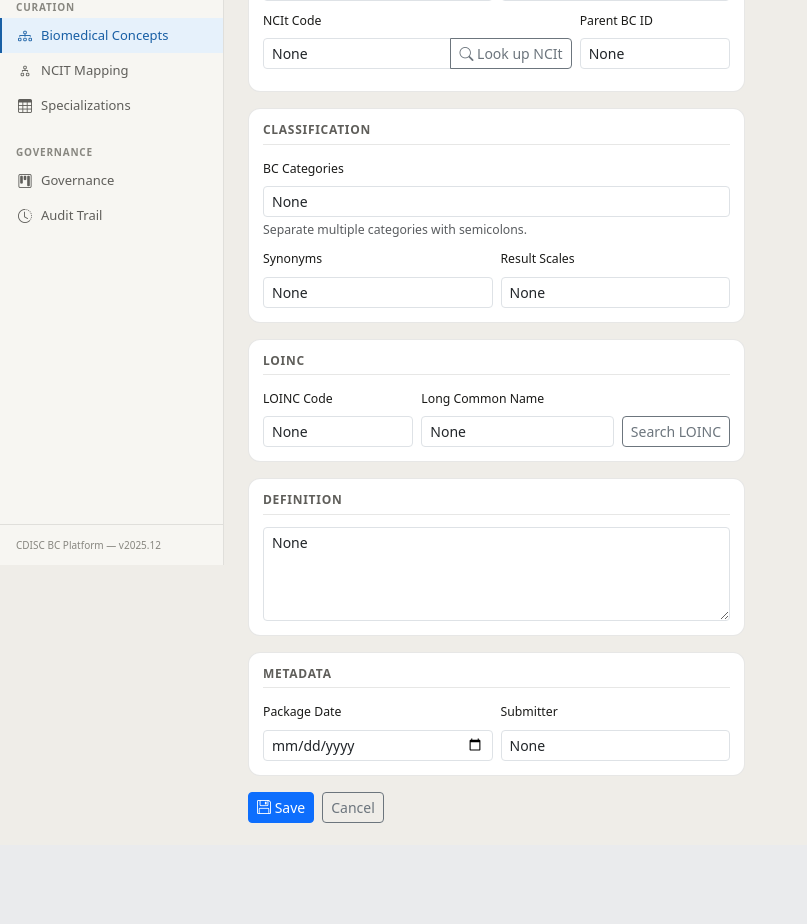
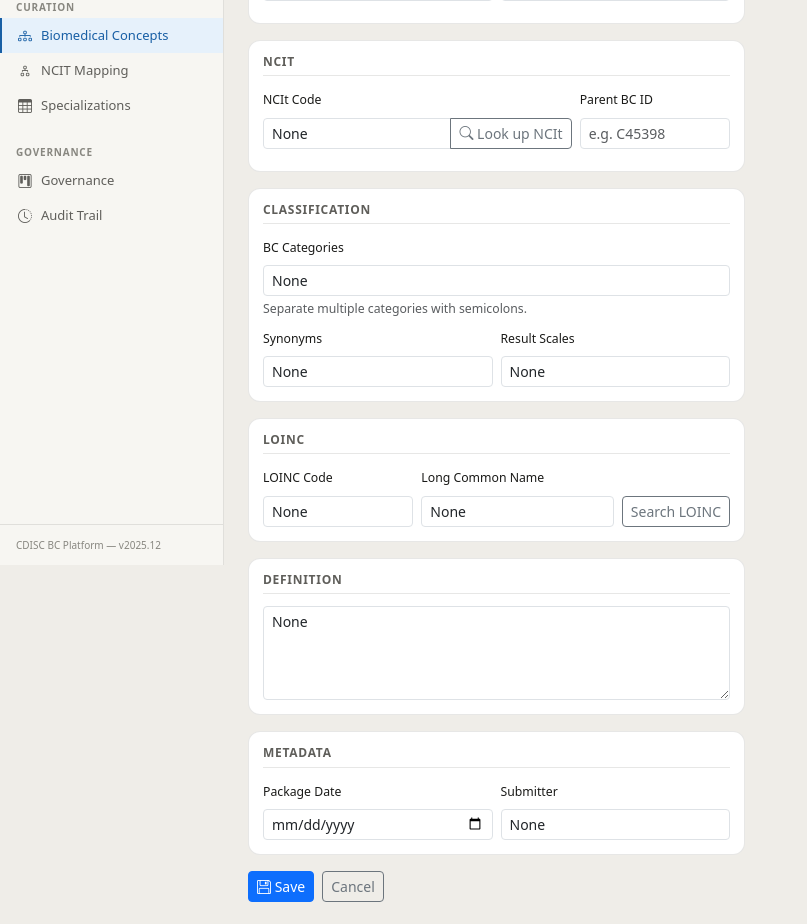
Before and after one commit to pendingintent/cdisc-concept-curation, a Flask app: page /bc/new in a window 1280 px wide. Shown: the part 235-1159 px from the top of the page, without its empty margins (0-807 px from the left). Before the commit the page ends 1058 px from the top, so only its background shows below. Run offline with Flask 3, Linux system fonts and the light colour scheme; some libraries are stand-ins or nearby versions.

Commit message:
Fixced NCIt search issues and improved display

```diff
--- a/routes/bc.py
+++ b/routes/bc.py
@@ -1,5 +1,4 @@
 import json
-from concurrent.futures import ThreadPoolExecutor
 from flask import Blueprint, render_template, request, redirect, url_for, flash, Response
 from models.bc import BiomedicalConcept, DataElementConcept
 from models.audit import AuditLog
@@ -37,6 +36,12 @@ def index():
 @bp.route("/new")
 def new_bc():
     bc = BiomedicalConcept()
+    ncit_code = request.args.get("ncit_code", "").strip()
+    if ncit_code:
+        bc.bc_id = ncit_code
+        bc.ncit_code = ncit_code
+        bc.short_name = request.args.get("ncit_name", "").strip()
+        bc.definition = request.args.get("ncit_definition", "").strip()
     return render_template(
         "bc_detail.html",
         bc=bc,
@@ -128,7 +133,6 @@ def detail(bc_id):
         is_new=False,
         loinc_data=loinc_data,
         ncit_data=ncit_data,
-        needs_loinc_fetch=not loinc_data and bool(bc.code),
         needs_ncit_fetch=not ncit_data and bool(bc.ncit_code),
         page_title=bc.short_name,
     )
@@ -142,35 +146,19 @@ def fetch_metadata(bc_id):
 
     bc = BiomedicalConcept.query.get_or_404(bc_id)
 
-    def _fetch_loinc():
-        results = LoincApiClient().search(bc.code, size=1)
-        return results[0] if results and not results[0].get("error") else {}
-
     def _fetch_ncit():
         result = NCItApiClient().get_concept(bc.ncit_code)
         return result if not result.get("error") else {}
 
-    loinc_data = {}
     ncit_data = {}
-    with ThreadPoolExecutor(max_workers=2) as ex:
-        loinc_future = ex.submit(_fetch_loinc) if bc.code else None
-        ncit_future = ex.submit(_fetch_ncit) if bc.ncit_code else None
-        if loinc_future:
-            loinc_data = loinc_future.result()
-        if ncit_future:
-            ncit_data = ncit_future.result()
+    if bc.ncit_code:
+        ncit_data = _fetch_ncit()
 
-    changed = False
-    if loinc_data and not bc.loinc_metadata:
-        bc.loinc_metadata = json.dumps(loinc_data)
-        changed = True
     if ncit_data and not bc.ncit_metadata:
         bc.ncit_metadata = json.dumps(ncit_data)
-        changed = True
-    if changed:
         db.session.commit()
 
-    return jsonify(loinc=loinc_data, ncit=ncit_data)
+    return jsonify(ncit=ncit_data)
 
 
 @bp.route("/", methods=["POST"])
--- a/static/js/main.js
+++ b/static/js/main.js
@@ -97,7 +97,7 @@
       }
 
       lookupBtn.disabled = true;
-      lookupBtn.textContent = 'Searching…';
+      lookupBtn.innerHTML = '<span class="spinner-border spinner-border-sm" aria-hidden="true"></span> Searching…';
 
       try {
         const url = new URL('/ncit/search', window.location.origin);
@@ -120,7 +120,7 @@
         console.error('NCIt lookup error:', err);
       } finally {
         lookupBtn.disabled = false;
-        lookupBtn.textContent = 'Look up NCIt';
+        lookupBtn.innerHTML = '<i class="bi bi-search" aria-hidden="true"></i> Look up NCIt';
       }
     });
   }
@@ -177,6 +177,11 @@
         if (panel) panel.classList.add('d-none');
 
         // Fetch full concept detail and render the NCIt metadata grid
+        const metaDisplay = document.getElementById('ncit-meta-display');
+        if (metaDisplay) {
+          metaDisplay.innerHTML = '<span class="spinner-border spinner-border-sm me-1" aria-hidden="true"></span> Loading…';
+          metaDisplay.classList.remove('d-none');
+        }
         try {
           const url = new URL(`/ncit/concept/${encodeURIComponent(code)}`, window.location.origin);
           const response = await fetch(url.toString(), { headers: { 'Accept': 'application/json' } });
@@ -185,8 +190,11 @@
             renderNcitMetaDisplay(data);
             const metaInput = document.getElementById('ncit_metadata');
             if (metaInput) metaInput.value = JSON.stringify(data);
+          } else {
+            if (metaDisplay) metaDisplay.innerHTML = '<p class="text-danger small mb-0">Failed to load concept detail.</p>';
           }
         } catch (err) {
+          if (metaDisplay) metaDisplay.innerHTML = '<p class="text-danger small mb-0">Error loading concept detail.</p>';
           console.error('NCIt concept detail fetch error:', err);
         }
       });
@@ -195,47 +203,61 @@
 
   /**
    * Populates #ncit-meta-display grid with fields from a selected NCIt concept.
-   * Fields: code, preferred_name, synonyms, definitions, parents, semantic_type.
+   * Also populates parent_bc_id from the first parent code.
    */
   function renderNcitMetaDisplay(item) {
     var display = document.getElementById('ncit-meta-display');
     if (!display) return;
 
     var fields = [
-      { key: 'code',          label: 'Code' },
-      { key: 'preferred_name',label: 'Preferred Name' },
-      { key: 'synonyms',      label: 'Source Synonyms' },
-      { key: 'definitions',   label: 'Definitions' },
-      { key: 'parents',       label: 'Parent Concepts' },
-      { key: 'semantic_type', label: 'Semantic Type' },
+      { key: 'preferred_name', label: 'Preferred Name' },
+      { key: 'synonyms',       label: 'Synonyms' },
+      { key: 'definition',     label: 'Description' },
+      { key: 'parents',        label: 'Parent Concepts' },
+      { key: 'children',       label: 'Children' },
+      { key: 'definitions',    label: 'References' },
+      { key: 'semantic_type',  label: 'Semantic Type' },
     ];
 
-    var html = fields.filter(function (f) {
+    var items = fields.filter(function (f) {
       var v = item[f.key];
       return v && (!Array.isArray(v) || v.length > 0);
     }).map(function (f) {
       var v = item[f.key];
       var text;
       if (f.key === 'definitions') {
-        text = v.map(function (d) { return d.definition || ''; }).filter(Boolean).join('; ');
-      } else if (f.key === 'parents') {
-        text = v.map(function (p) { return `${p.name} (${p.code})`; }).join('; ');
+        text = v.map(function (d) { return '[' + (d.source || '') + '] ' + (d.definition || ''); }).filter(Boolean).join('; ');
+      } else if (f.key === 'parents' || f.key === 'children') {
+        text = v.map(function (p) { return p.name + ' (' + p.code + ')'; }).join('; ');
       } else if (Array.isArray(v)) {
         text = v.join('; ');
       } else {
         text = String(v);
       }
-      return `<div class="loinc-meta-item">
-        <span class="loinc-meta-label">${escapeHtml(f.label)}</span>
-        <span class="loinc-meta-value">${escapeHtml(text)}</span>
-      </div>`;
-    }).join('');
+      return '<div class="loinc-meta-item">' +
+        '<span class="loinc-meta-label">' + escapeHtml(f.label) + '</span>' +
+        '<span class="loinc-meta-value">' + escapeHtml(text) + '</span>' +
+        '</div>';
+    });
 
-    // Replace inner content but keep the section heading
-    var heading = display.querySelector('.form-section-title');
-    display.innerHTML = (heading ? heading.outerHTML : '<h2 class="form-section-title">NCIt</h2>') +
-      '<div class="loinc-meta-grid">' + html + '</div>';
-    display.classList.toggle('d-none', !html);
+    // NCIt browser link
+    if (item.reference) {
+      items.push('<div class="loinc-meta-item">' +
+        '<span class="loinc-meta-label">NCIt Link</span>' +
+        '<span class="loinc-meta-value"><a href="' + escapeHtml(item.reference) + '" target="_blank" rel="noopener">View in NCIt Browser</a></span>' +
+        '</div>');
+    }
+
+    display.innerHTML = items.length
+      ? '<div class="loinc-meta-grid mt-2">' + items.join('') + '</div>'
+      : '';
+    display.classList.toggle('d-none', !items.length);
+
+    // Populate parent_bc_id from first parent code
+    var parentInput = document.getElementById('parent_bc_id');
+    if (parentInput && !parentInput.value.trim() && Array.isArray(item.parents) && item.parents.length > 0) {
+      parentInput.value = item.parents[0].code || '';
+    }
   }
 
   /* ─────────────────────────────────────────────
@@ -450,18 +472,36 @@
           <button type="button"
                   class="btn btn-sm btn-primary use-ncit-in-search-btn"
                   data-code="${safeCode}"
-                  data-name="${safeName}">
+                  data-name="${safeName}"
+                  data-definition="${safeDef}">
             Use this concept
           </button>
         </div>
       `;
     }).join('');
 
-    // "Use this concept" — navigates to a new BC pre-filled with the NCIt code
+    // "Use this concept" — fetches full concept detail, stores in sessionStorage, then navigates
     container.querySelectorAll('.use-ncit-in-search-btn').forEach(function (btn) {
-      btn.addEventListener('click', function () {
-        const code = encodeURIComponent(btn.dataset.code || '');
-        window.location.href = `/bc/new?ncit_code=${code}`;
+      btn.addEventListener('click', async function () {
+        const code = btn.dataset.code || '';
+        const name = btn.dataset.name || '';
+        const def  = btn.dataset.definition || '';
+
+        btn.disabled = true;
+        btn.innerHTML = '<span class="spinner-border spinner-border-sm" aria-hidden="true"></span> Loading…';
+
+        try {
+          const url = new URL(`/ncit/concept/${encodeURIComponent(code)}`, window.location.origin);
+          const response = await fetch(url.toString(), { headers: { 'Accept': 'application/json' } });
+          if (response.ok) {
+            const data = await response.json();
+            sessionStorage.setItem('pendingNcitConcept', JSON.stringify(data));
+          }
+        } catch (err) {
+          console.error('NCIt concept prefetch error:', err);
+        }
+
+        window.location.href = `/bc/new?ncit_code=${encodeURIComponent(code)}&ncit_name=${encodeURIComponent(name)}&ncit_definition=${encodeURIComponent(def)}`;
       });
     });
   }
@@ -737,11 +777,36 @@
   }
 
   /* ─────────────────────────────────────────────
+     Pending NCIt concept: auto-populate on new BC
+     page when navigated from the NCIt search page.
+  ───────────────────────────────────────────── */
+  function initPendingNcitConcept() {
+    var raw = sessionStorage.getItem('pendingNcitConcept');
+    if (!raw) return;
+
+    var ncitCodeInput = document.getElementById('ncit_code');
+    var metaDisplay = document.getElementById('ncit-meta-display');
+    // Only consume on a page that has the NCIt metadata display (i.e. bc_detail)
+    if (!metaDisplay || !ncitCodeInput) return;
+
+    sessionStorage.removeItem('pendingNcitConcept');
+
+    var data;
+    try { data = JSON.parse(raw); } catch (e) { return; }
+
+    renderNcitMetaDisplay(data);
+
+    var metaInput = document.getElementById('ncit_metadata');
+    if (metaInput) metaInput.value = JSON.stringify(data);
+  }
+
+  /* ─────────────────────────────────────────────
      Init all modules on DOM ready
   ───────────────────────────────────────────── */
   document.addEventListener('DOMContentLoaded', function () {
     initFlashDismiss();
     initFileUpload();
+    initPendingNcitConcept();
     initNcitLookup();
     initLoincLookup();
     initDecTable();
--- a/templates/bc_detail.html
+++ b/templates/bc_detail.html
@@ -1,6 +1,4 @@
 {% extends "base.html" %}
-
-{% set is_new = bc is not defined or bc is none or not bc.bc_id %}
 
 {% block title %}
   {% if is_new %}New BC{% else %}{{ bc.short_name }}{% endif %} — CDISC BC Curation
@@ -75,8 +73,23 @@
                    required>
           </div>
         </div>
+      </div>
+
+      <!-- NCIt section -->
+      <input type="hidden" id="ncit_metadata" name="ncit_metadata" value="{{ bc.ncit_metadata if bc and bc.ncit_metadata else '' }}">
+      <div class="bc-card bc-card-sm mb-0 mt-3">
+        <h2 class="form-section-title">
+          NCIt
+          {% if needs_ncit_fetch %}
+          <span id="ncit-loading-indicator" class="small fw-normal text-muted ms-2">
+            <span class="spinner-border spinner-border-sm" role="status" aria-hidden="true"></span> Loading…
+          </span>
+          {% endif %}
+        </h2>
+
+        <!-- NCIt Code + lookup -->
         <div class="row g-2 mb-2">
-          <div class="col-8">
+          <div class="col">
             <label for="ncit_code" class="form-label small">NCIt Code</label>
             <div class="input-group input-group-sm">
               <input type="text" id="ncit_code" name="ncit_code" class="form-control"
@@ -91,7 +104,7 @@
           <div class="col-4">
             <label for="parent_bc_id" class="form-label small">Parent BC ID</label>
             <input type="text" id="parent_bc_id" name="parent_bc_id" class="form-control form-control-sm"
-                   value="{{ bc.parent_bc_id if bc else '' }}"
+                   value="{{ bc.parent_bc_id or '' }}"
                    placeholder="e.g. C45398">
           </div>
         </div>
@@ -108,29 +121,20 @@
             <div id="ncit-results-container"></div>
           </div>
         </div>
-      </div>
 
-      <!-- NCIt metadata section -->
-      <input type="hidden" id="ncit_metadata" name="ncit_metadata" value="{{ bc.ncit_metadata if bc and bc.ncit_metadata else '' }}">
-      <div id="ncit-meta-display" class="bc-card bc-card-sm mb-0 mt-3{% if not ncit_data and not needs_ncit_fetch %} d-none{% endif %}">
-        <h2 class="form-section-title">
-          NCIt
-          {% if needs_ncit_fetch %}
-          <span id="ncit-loading-indicator" class="small fw-normal text-muted ms-2">
-            <span class="spinner-border spinner-border-sm" role="status" aria-hidden="true"></span> Loading…
-          </span>
-          {% endif %}
-        </h2>
+        <!-- NCIt metadata display -->
+        <div id="ncit-meta-display"{% if not ncit_data and not needs_ncit_fetch %} class="d-none"{% endif %}>
           {% if ncit_data %}
           {% set ncit_fields = [
-          ('code',          'Code'),
-          ('preferred_name','Preferred Name'),
-          ('synonyms',      'Source Synonyms'),
-          ('definitions',   'Definitions'),
-          ('parents',       'Parent Concepts'),
-          ('semantic_type', 'Semantic Type'),
+            ('preferred_name', 'Preferred Name'),
+            ('synonyms',       'Synonyms'),
+            ('definition',     'Description'),
+            ('parents',        'Parent Concepts'),
+            ('children',       'Children'),
+            ('definitions',    'References'),
+            ('semantic_type',  'Semantic Type'),
           ] %}
-        <div class="loinc-meta-grid">
+          <div class="loinc-meta-grid mt-2">
             {% for key, label in ncit_fields %}
             {% set val = ncit_data.get(key) %}
             {% if val %}
@@ -139,8 +143,8 @@
               <span class="loinc-meta-value">
                 {% if val is iterable and val is not string %}
                   {% if key == 'definitions' %}
-                  {% for d in val %}{{ d.definition }}{% if not loop.last %}; {% endif %}{% endfor %}
-                {% elif key == 'parents' %}
+                    {% for d in val %}[{{ d.source }}] {{ d.definition }}{% if not loop.last %}; {% endif %}{% endfor %}
+                  {% elif key in ('parents', 'children') %}
                     {% for p in val %}{{ p.name }} ({{ p.code }}){% if not loop.last %}; {% endif %}{% endfor %}
                   {% else %}
                     {{ val | join('; ') }}
@@ -152,8 +156,17 @@
             </div>
             {% endif %}
             {% endfor %}
+            {% if ncit_data.get('reference') %}
+            <div class="loinc-meta-item">
+              <span class="loinc-meta-label">NCIt Link</span>
+              <span class="loinc-meta-value">
+                <a href="{{ ncit_data.reference }}" target="_blank" rel="noopener">View in NCIt Browser</a>
+              </span>
             </div>
             {% endif %}
+          </div>
+          {% endif %}
+        </div>
       </div>
 
       <!-- Classification section -->
@@ -375,45 +388,29 @@
 {% endblock %}
 
 {% block extra_js %}
-{% if bc.bc_id and (needs_loinc_fetch or needs_ncit_fetch) %}
+{% if bc.bc_id and needs_ncit_fetch %}
 <script>
 (function () {
-  const LOINC_FIELDS = [
-    ['LONG_COMMON_NAME', 'Long Common Name'],
-    ['SHORTNAME', 'Short Name'],
-    ['COMPONENT', 'Component'],
-    ['PROPERTY', 'Property'],
-    ['METHOD_TYP', 'Method Type'],
-    ['units', 'Units'],
-    ['datatype', 'Data Type'],
-    ['CONSUMER_NAME', 'Consumer Name'],
-    ['RELATEDNAMES2', 'Related Names'],
-    ['AnswerLists', 'Answer Lists'],
-    ['isCopyrighted', 'Is Copyrighted'],
-    ['containsCopyrighted', 'Contains Copyrighted'],
-    ['EXTERNAL_COPYRIGHT_NOTICE', 'Copyright Notice'],
-    ['EXTERNAL_COPYRIGHT_LINK', 'Copyright Link'],
-  ];
-
   const NCIT_FIELDS = [
-    ['code', 'Code'],
     ['preferred_name', 'Preferred Name'],
-    ['synonyms', 'Source Synonyms'],
-    ['definitions', 'Definitions'],
-    ['parents', 'Parent Concepts'],
-    ['semantic_type', 'Semantic Type'],
+    ['synonyms',       'Synonyms'],
+    ['definition',     'Description'],
+    ['parents',        'Parent Concepts'],
+    ['children',       'Children'],
+    ['definitions',    'References'],
+    ['semantic_type',  'Semantic Type'],
   ];
 
   function formatNcitValue(key, val) {
     if (!Array.isArray(val)) return val;
-    if (key === 'definitions') return val.map(function (d) { return d.definition; }).filter(Boolean).join('; ');
-    if (key === 'parents') return val.map(function (p) { return p.name + ' (' + p.code + ')'; }).join('; ');
+    if (key === 'definitions') return val.map(function (d) { return '[' + d.source + '] ' + d.definition; }).filter(Boolean).join('; ');
+    if (key === 'parents' || key === 'children') return val.map(function (p) { return p.name + ' (' + p.code + ')'; }).join('; ');
     return val.join('; ');
   }
 
-  function buildGrid(fields, data, formatValue) {
+  function buildGrid(fields, data, extraClass) {
     const grid = document.createElement('div');
-    grid.className = 'loinc-meta-grid';
+    grid.className = 'loinc-meta-grid' + (extraClass ? ' ' + extraClass : '');
     fields.forEach(function (pair) {
       const key = pair[0], label = pair[1];
       const val = data[key];
@@ -425,7 +422,7 @@
       labelEl.textContent = label;
       const valueEl = document.createElement('span');
       valueEl.className = 'loinc-meta-value';
-      valueEl.textContent = formatValue(key, val);
+      valueEl.textContent = formatNcitValue(key, val);
       item.appendChild(labelEl);
       item.appendChild(valueEl);
       grid.appendChild(item);
@@ -436,36 +433,36 @@
   fetch('{{ url_for("bc.fetch_metadata", bc_id=bc.bc_id) }}')
     .then(function (r) { return r.json(); })
     .then(function (data) {
-      {% if needs_ncit_fetch %}
       var ncitDisplay = document.getElementById('ncit-meta-display');
       var ncitLoading = document.getElementById('ncit-loading-indicator');
       if (data.ncit && Object.keys(data.ncit).length) {
-        ncitDisplay.appendChild(buildGrid(NCIT_FIELDS, data.ncit, formatNcitValue));
+        ncitDisplay.appendChild(buildGrid(NCIT_FIELDS, data.ncit, 'mt-2'));
+        if (data.ncit.reference) {
+          var linkItem = document.createElement('div');
+          linkItem.className = 'loinc-meta-item';
+          var linkLabel = document.createElement('span');
+          linkLabel.className = 'loinc-meta-label';
+          linkLabel.textContent = 'NCIt Link';
+          var linkValue = document.createElement('span');
+          linkValue.className = 'loinc-meta-value';
+          var a = document.createElement('a');
+          a.href = data.ncit.reference;
+          a.target = '_blank';
+          a.rel = 'noopener';
+          a.textContent = 'View in NCIt Browser';
+          linkValue.appendChild(a);
+          linkItem.appendChild(linkLabel);
+          linkItem.appendChild(linkValue);
+          ncitDisplay.querySelector('.loinc-meta-grid').appendChild(linkItem);
+        }
         ncitDisplay.classList.remove('d-none');
         document.getElementById('ncit_metadata').value = JSON.stringify(data.ncit);
       }
       if (ncitLoading) ncitLoading.remove();
-      {% endif %}
-      {% if needs_loinc_fetch %}
-      var loincDisplay = document.getElementById('loinc-meta-display');
-      var loincLoading = document.getElementById('loinc-loading-indicator');
-      if (data.loinc && Object.keys(data.loinc).length) {
-        loincDisplay.appendChild(buildGrid(LOINC_FIELDS, data.loinc, function (k, v) { return v; }));
-        loincDisplay.classList.remove('d-none');
-        document.getElementById('loinc_metadata').value = JSON.stringify(data.loinc);
-      }
-      if (loincLoading) loincLoading.remove();
-      {% endif %}
     })
     .catch(function () {
-      {% if needs_ncit_fetch %}
       var ncitLoading = document.getElementById('ncit-loading-indicator');
       if (ncitLoading) { ncitLoading.querySelector('.spinner-border').remove(); ncitLoading.textContent = 'Failed to load'; }
-      {% endif %}
-      {% if needs_loinc_fetch %}
-      var loincLoading = document.getElementById('loinc-loading-indicator');
-      if (loincLoading) { loincLoading.querySelector('.spinner-border').remove(); loincLoading.textContent = 'Failed to load'; }
-      {% endif %}
     });
 }());
 </script>
```
Also changed, not shown: services/ncit_api.py (+18 -4 lines), README-PROGRESS.md, README.md. Lines whose indentation alone changed are shown as unchanged.
